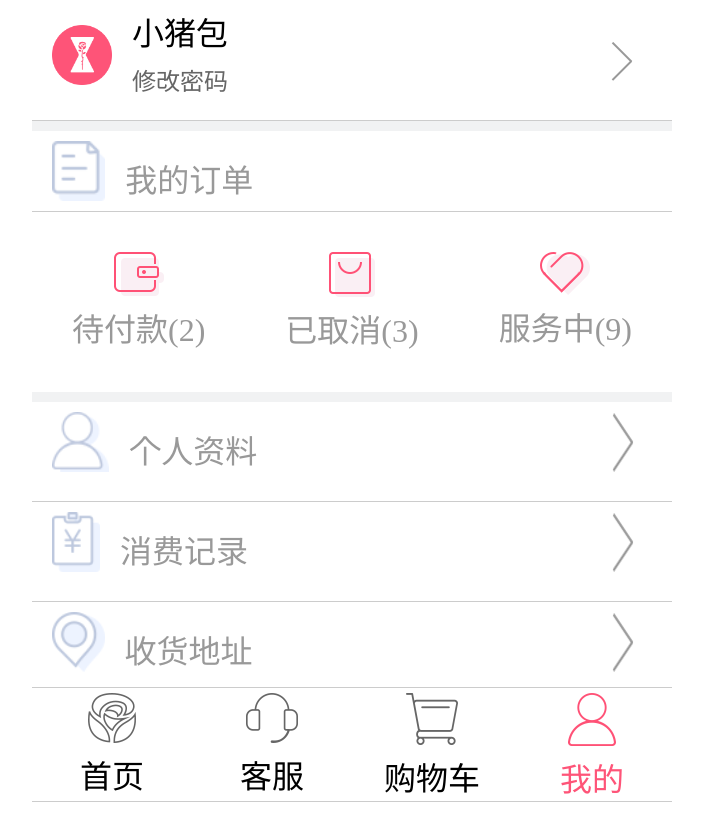
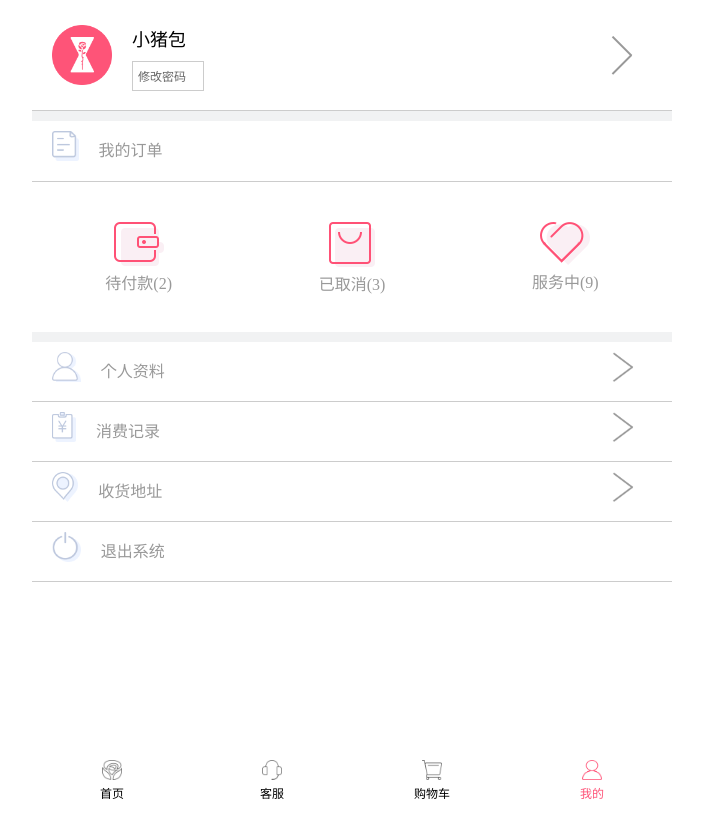
Before and after one commit to pyres02/ASFlowerWeb, a plain HTML site: page html/userinfo.html in a window 1280 px wide. Shown: the whole page, without its empty margins (288-991 px from the left). After the commit the page ends 800 px from the top, so only its background shows below. Drawn offline with Linux system fonts and the light colour scheme.

Commit message:
Update userinfo.css

```diff
--- a/css/userinfo.css
+++ b/css/userinfo.css
@@ -6,12 +6,10 @@ body{
 
 }
 
-body{
-	font-size:2rem;
-}
+
 header{
 	width: 100%;
-	height: 120px;
+	height: 110px;
 	border-bottom: 1px solid #ccc;
 
 }
@@ -33,24 +31,28 @@ header .mylogo img{
 }
 header .mynews{
 	width:40%;
-
+	font-size: 18px;
 	float: left;
 	color: #000;
-	font-size:2rem;
+
 	margin-left: 20px;
-	line-height:3rem;
+
 }
 
 header .mynews h3{
-	margin-top:10px;
+
+	margin-top:25px;
 
 
 
 }
 header .mynews p{
-
-	font-size:1.5rem;
-	color: #666;
+	width: 60px;
+	padding: 5px;
+	font-size: 12px;
+	border: 1px solid #ccc;
+	margin-top: 10px;
+  	color: #666;
 }
  header .more{
 	width: 60px;
@@ -82,22 +84,22 @@ a{
 }
 .myorder{
 	width: 100%;
-	height: 80px;
+	height: 60px;
 	border-bottom: 1px solid #ccc;
 }
 .myorder img{
-	height: 60px;
+	height: 30px;
 	float: left;
 	margin: 10px 20px;
 }
 .myorder h2{
-	height: 100px;
-	line-height:100px;
+	height: 60px;
+	line-height:60px;
 
 	color: #999;
 }
 .order ul{
-	height: 100px;
+	height: 70px;
 	display: flex;
 	text-align: center;
 	margin-top: 40px;
@@ -105,7 +107,7 @@ a{
 }
 
 .order li{
-	height:100px;
+	height:60px;
 	flex: 1px;
 }
 .order a{
@@ -121,19 +123,19 @@ a{
 
 }
 .usernews img{
-	height: 60px;
+	height: 30px;
 	float: left;
 	margin: 10px 20px;
 }
 .usernews h2{
-	height: 100px;
-	line-height: 100px;
+	height: 60px;
+	line-height: 60px;
 
 	color: #999;
 	float: left;
 }
 .usernews li{
-	height: 100px;
+	height: 60px;
 	border-bottom: 1px solid #ccc;
 	box-sizing: border-box;
 }
@@ -152,35 +154,34 @@ a{
 
 
 footer{
+
 	min-width: 320px;
 	max-width: 640px;
     margin: 0 auto;
+
 	width:100%;
-
+	height:45px;
 	position:fixed;
 	bottom:0px;
 
-	border-top: 1px solid #ccc;
 	background:#fff;
 
-
-
+    font-size:12px;
 
 }
 
 footer ul{
 	display: flex;
-
 }
 
 footer ul li{
-
 	flex:1;
 	text-align: center;
 	padding-top:5px;
 }
 footer img{
-
+	width:20px;
+	height:20px;
 
 }
 footer a{
@@ -190,7 +191,6 @@ footer a{
 footer .current a{
 	color: rgb(254, 84, 120);
 }
-
 
 
 /*表单验证弹出框*/
@@ -210,9 +210,10 @@ footer .current a{
 	min-width: 320px;
 	max-width: 640px;
     margin: 0 auto;
-	width:50rem;
+	width: 100%;
 	z-index:12;
 	background:#fff;
+
 	position: fixed;
 
     top: 30%;
@@ -228,12 +229,12 @@ footer .current a{
 	line-height:60px;
 }
 .modal .imfor{
-	height:100px;
-	line-height:100px;
+	height:60px;
+	line-height:60px;
 }
 .choice{
 	width: 100%;
-	height: 100px;
+	height: 60px;
 	margin-bottom: 30px;
 
 }
```
